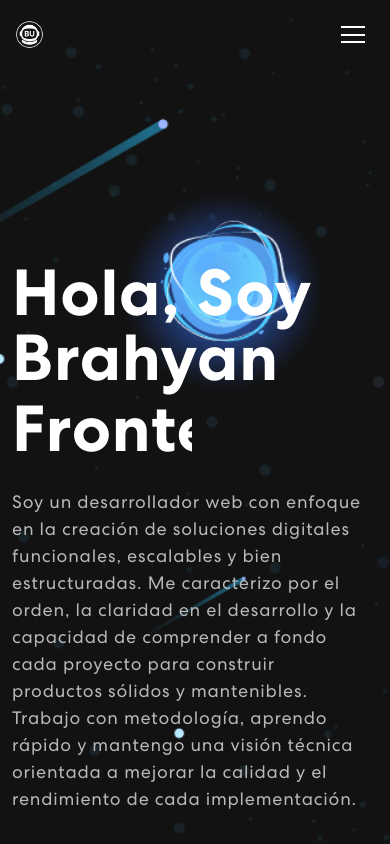
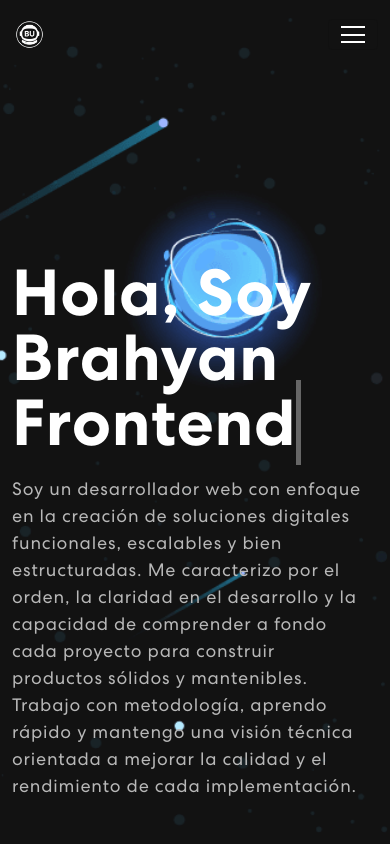
Before and after one commit to Oconer49/BrahyanUribe-Portafolio, a React (Create React App) app: page / in a window 390 px wide. Shown: the top 844 px of the page. Built offline with nearby package versions, Linux system fonts and the light colour scheme.

Commit message:
Revertir cambios de animación y centrar botón Ver CV

```diff
--- a/src/App.css
+++ b/src/App.css
@@ -423,22 +423,6 @@ nav.navbar .navbar-toggler[aria-expanded="true"] .navbar-toggler-icon {
   /* Prevenir layout shift en banner en móvil */
   .banner h1 {
     font-size: 40px;
-    height: auto;
-  }
-
-  .txt-rotate-container {
-    height: 1.4em;
-    width: 200px;
-  }
-
-  .txt-rotate {
-    height: 1.4em;
-  }
-
-  .txt-rotate > .wrap {
-    min-width: 180px;
-    height: 1.4em;
-    line-height: 1.4em;
   }
 }
 
@@ -487,21 +471,6 @@ nav.navbar .navbar-toggler[aria-expanded="true"] .navbar-toggler-icon {
   .banner h1 {
     font-size: 32px;
     line-height: 1.2;
-  }
-
-  .txt-rotate-container {
-    height: 1.5em;
-    width: 180px;
-  }
-
-  .txt-rotate {
-    height: 1.5em;
-  }
-
-  .txt-rotate > .wrap {
-    min-width: 150px;
-    height: 1.5em;
-    line-height: 1.5em;
   }
 }
 
@@ -568,6 +537,9 @@ nav.navbar .navbar-toggler[aria-expanded="true"] .navbar-toggler-icon {
   letter-spacing: 0.8px;
   display: flex;
   align-items: center;
+  justify-content: center;
+  margin-left: auto;
+  margin-right: auto;
   background: linear-gradient(90.21deg, rgba(170, 54, 124, 0.5) -5.91%, rgba(74, 47, 189, 0.5) 111.58%);
   border: 1px solid rgba(255, 255, 255, 0.5);
   padding: 15px 30px;
@@ -721,31 +693,8 @@ nav.navbar .navbar-toggler[aria-expanded="true"] .navbar-toggler-icon {
         transform: translateY(-20px);
     }
 }
-.txt-rotate-container {
-  display: inline-block;
-  position: relative;
-  height: 1.2em;
-  vertical-align: top;
-}
-
-.txt-rotate {
-  display: inline-block;
-  position: absolute;
-  top: 0;
-  left: 0;
-  width: 100%;
-  height: 1.2em;
-  overflow: hidden;
-}
-
 .txt-rotate > .wrap {
   border-right: 0.08em solid #666;
-  display: inline-block;
-  min-width: 200px;
-  height: 1.2em;
-  text-align: left;
-  line-height: 1.2em;
-  white-space: nowrap;
 }
 
 /************ Skills Css ************/
--- a/src/components/Banner.js
+++ b/src/components/Banner.js
@@ -73,7 +73,7 @@ export const Banner = () => {
         <Row className="aligh-items-center">
           <Col xs={12} md={6} xl={7}>
             <div className="animate__animated animate__fadeIn">
-              <h1>{t.banner.hola}<br/><span className="txt-rotate-container"><span className="txt-rotate"><span className="wrap">{text || '\u00A0'}</span></span></span></h1>
+              <h1>{t.banner.hola}<br/><span className="txt-rotate"><span className="wrap">{text}</span></span></h1>
                 <p>{t.banner.description}</p>
                 <button
                   onClick={handleDownloadCV}
```
